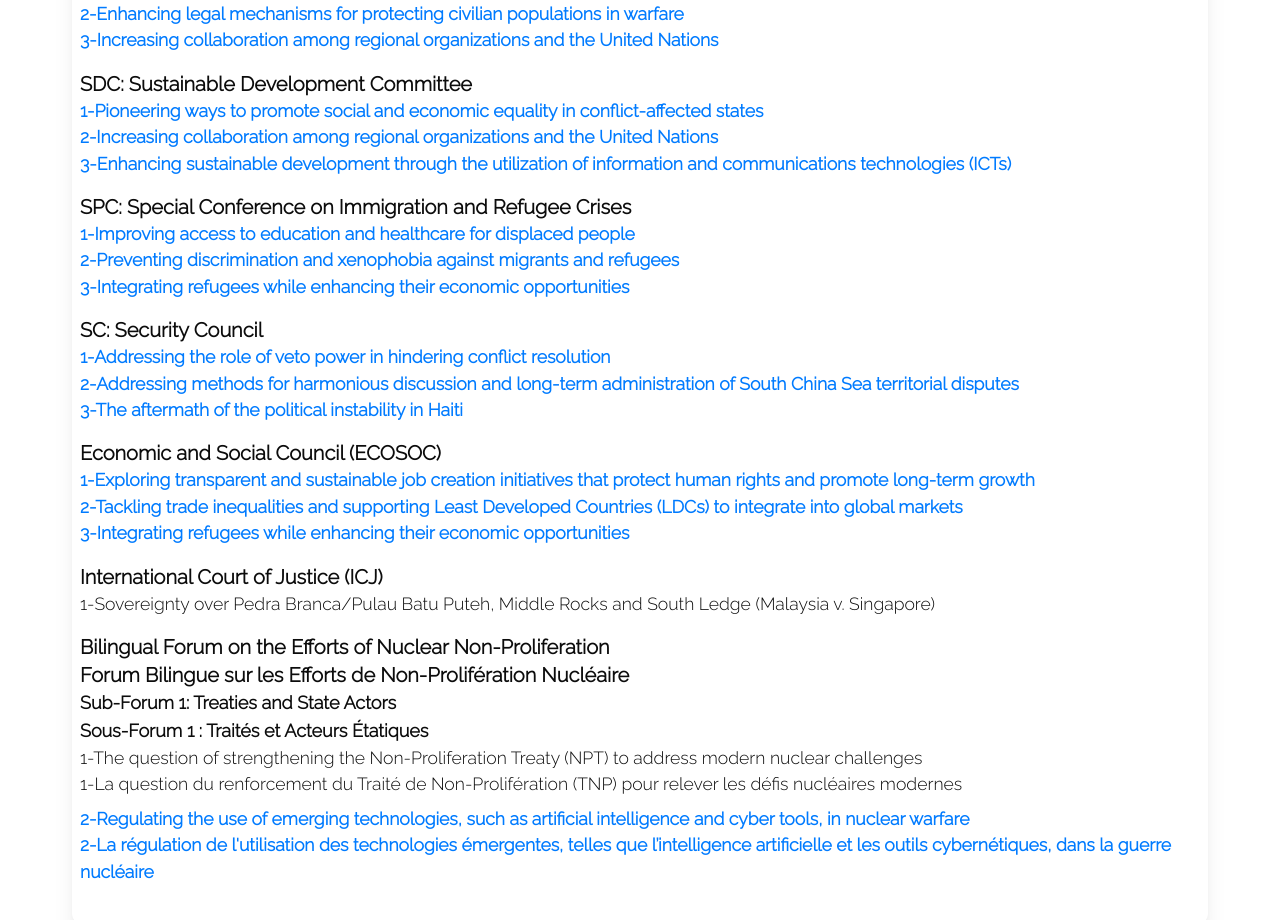
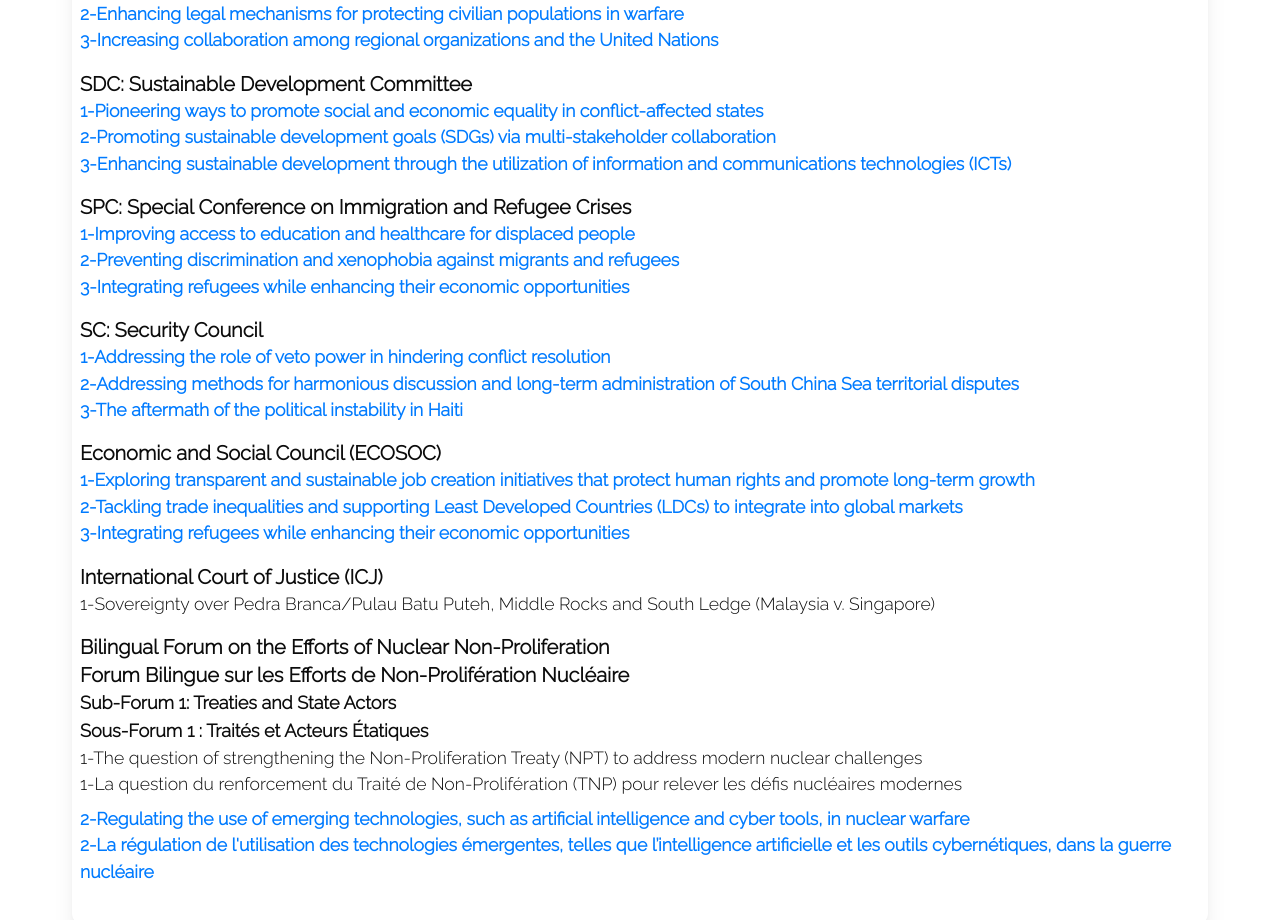
Before and after one commit to NiqhtFire/ACIMUN, a Next.js app: page /agendaitems in a window 1280 px wide. Shown: the part 1250-2170 px from the top of the page. Built offline with nearby package versions, Linux system fonts and the light colour scheme.

Commit message:
bunch of changes

```diff
--- a/app/agendaitems/page.tsx
+++ b/app/agendaitems/page.tsx
@@ -86,8 +86,9 @@
 
               <div className='font-bold text-xl'>SDC: Sustainable Development Committee</div>
               <ul>
-                <li><a href="https://drive.google.com/file/d/1JE9hLnXeqcVCoGIk2efzTyi9AYkBb69t/view?usp=sharing" target="_blank">1-Pioneering ways to promote social and economic equality in conflict-affected states</a></li>
-                <li><a href="https://drive.google.com/file/d/10ctlDN3Zct_zQXcNc04cikxDmuC1b8OP/view?usp=sharing" target="_blank">2-Increasing collaboration among regional organizations and the United Nations</a></li>
+                <li><a href="https://drive.google.com/file/d/1AsuPwEIsYjU52ItXvPxnswFq-Fkcy1QB/view?usp=sharing" target="_blank">1-Pioneering ways to promote social and economic equality in conflict-affected states</a></li>
+                <li><a href="https://drive.google.com/file/d/10ctlDN3Zct_zQXcNc04cikxDmuC1b8OP/view?usp=sharing" target="_blank">2-Promoting sustainable development goals (SDGs) via multi-stakeholder
+                collaboration</a></li>
                 <li><a href="https://drive.google.com/file/d/1uN1PbCmZTh99PWUO28krwaWv-0A6JnQ5/view?usp=sharing" target="_blank">3-Enhancing sustainable development through the utilization of information and communications technologies (ICTs)</a></li>
               </ul>
 
--- a/app/menu/page.tsx
+++ b/app/menu/page.tsx
@@ -8,7 +8,7 @@
     <>
       <title>ACIMUN</title>
 
-      {/* Stylesheets */}
+
       <link
         rel="stylesheet"
         type="text/css"
@@ -22,7 +22,6 @@
       <link rel="stylesheet" type="text/css" href="/css/style.css" />
       <link rel="stylesheet" type="text/css" href="/css/responsive.css" />
 
-      {/* Navbar */}
       <Navbar isBlacked />
 
 
@@ -35,7 +34,6 @@
             Navigate through the sections below to learn more about our conference.
           </p>
 
-          {/* Conference Details Links */}
           <div className="flex flex-col gap-4">
             {[
               { href: "/aboutmun", label: "About Us" },
@@ -44,6 +42,7 @@
               { href: "/provschedule", label: "Provisional Schedule" },
               { href: "/allocations", label: "Allocations" },
               { href: "/chairicjlist", label: "Chair/ICJ List" },
+              { href: "/resolutions", label: "Resolutions" },
             ].map((item, index) => (
               <Link
                 key={index}
@@ -60,7 +59,7 @@
         </div>
       </div>
 
-      {/* Footer */}
+
       <footer className="container-fluid footer_section py-6 text-white text-center">
         <p className="mb-0">
           © {new Date().getFullYear()} All Rights Reserved By
--- a/app/panel/page.tsx
+++ b/app/panel/page.tsx
@@ -69,14 +69,14 @@
         setSelectedForm('');
         setName('');
         setUrl('');
-        fetchFiles(); // Refresh file list after adding
+        fetchFiles();
     };
 
     const deleteFile = async (id: string) => {
         const confirmDelete = confirm("Bu belgeyi silmek istediğinize emin misiniz?");
         if (confirmDelete) {
             await deleteDoc(doc(db, "documents", id));
-            fetchFiles(); // Refresh file list after deleting
+            fetchFiles();
         }
     };
 
@@ -103,7 +103,7 @@
                 </div>
             ) : (
                 <>
-                    {/* Add Document Section */}
+
                     <div className="bg-white/10 backdrop-blur-lg shadow-2xl shadow-green-400/50 rounded-lg p-8 max-w-md w-full text-center mb-8">
                         <h2 className="text-xl font-semibold mb-4 text-white">Belge Ekle</h2>
                         <form onSubmit={addItem} className="space-y-4">
@@ -155,7 +155,6 @@
                         </form>
                     </div>
 
-                    {/* Uploaded Files Section */}
                     <div className="max-w-4xl w-full bg-white/10 backdrop-blur-lg shadow-2xl shadow-green-400/50 rounded-lg p-6 text-white">
                         <h2 className="text-2xl font-semibold text-center mb-4">Yüklenen Belgeler</h2>
                         {loading ? (
```
Also changed, not shown: public/images/theme.jpeg (added).
